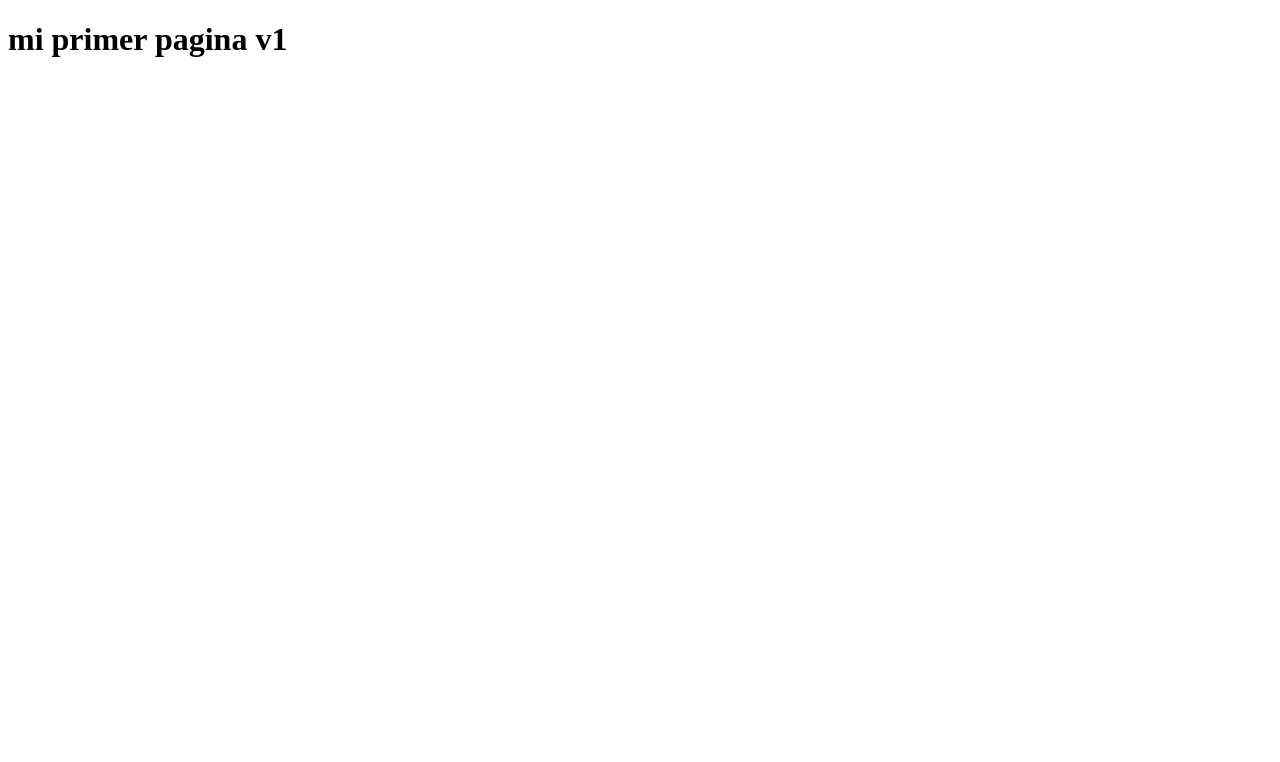
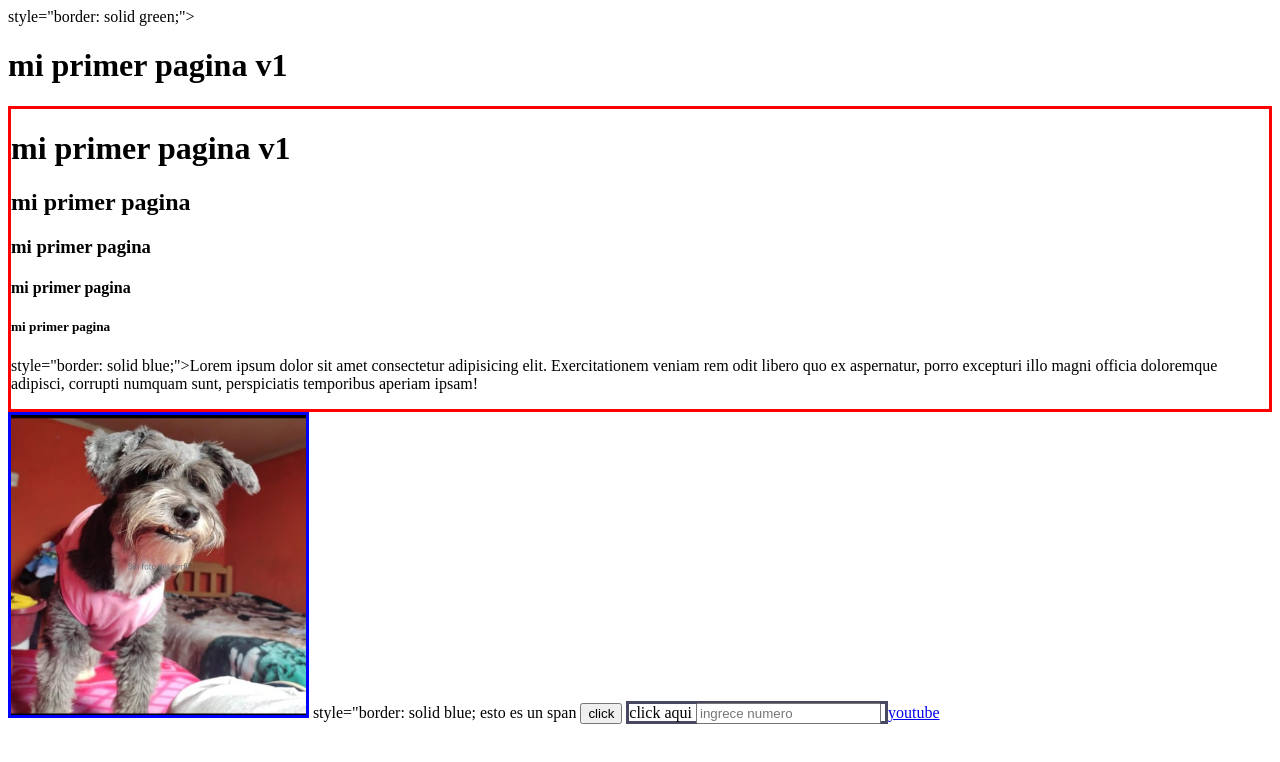
Before and after one commit to medieta302/lenguaje-ciclo1, a plain HTML site: page index.html in a window 1280 px wide. Drawn offline with Linux system fonts and the light colour scheme.

Commit message:
clase 1 - html

```diff
--- a/index.html
+++ b/index.html
@@ -1,12 +1,36 @@
 <!DOCTYPE html>
 <html lang="en">
 <head>
-    <meta charset="UTF-8">
-    <meta name="viewport" content="width=device-width, initial-scale=1.0">
-    <title>Document</title>
+  <meta charset="UTF-8">
+  <meta name="viewport" contet="widrh=device, initil=scale=1.0">
+  <title>document</title>
+  <link rel="stylesheet" href="./index.css">
 </head>
-<body>
-    <h1> mi primer pagina v1 </h1>
+<body> style="border: solid green;">
+    <h1> mi primer pagina v1</h1>
 
-</body>
-</html>
+
+    <div style="border: solid red;">
+      <h1>  mi primer pagina v1</h1>
+      <h2> mi primer pagina</h2>
+      <h3> mi primer pagina</h3>
+      <h4> mi primer pagina</h4>
+      <h5> mi primer pagina</h5>
+      <p> style="border: solid blue;">Lorem ipsum dolor sit amet consectetur adipisicing elit. Exercitationem veniam rem odit libero quo ex aspernatur, porro excepturi illo magni officia doloremque adipisci, corrupti numquam sunt, perspiciatis temporibus aperiam ipsam!
+      </p>
+    </div>
+
+    <img style="border: solid blue;"
+        src="./princesa.jpg"
+        height="300px"
+        alt=""/>
+    <span> style="border: solid blue; esto es un span</span>
+
+    <button> click </button>
+    <label for="" style="border: solid rgb(72,72,97);"> click aqui
+          <input type="text" placeholder="ingrece numero">
+    </label>
+
+    <a href="https://www.youtube.com/watch?v=bUXq01xNVAw"> youtube</a>
+  <body>
+  </html>
```
Also changed, not shown: prueba.html (added, +34 -0 lines), princesa.jpg (added).
